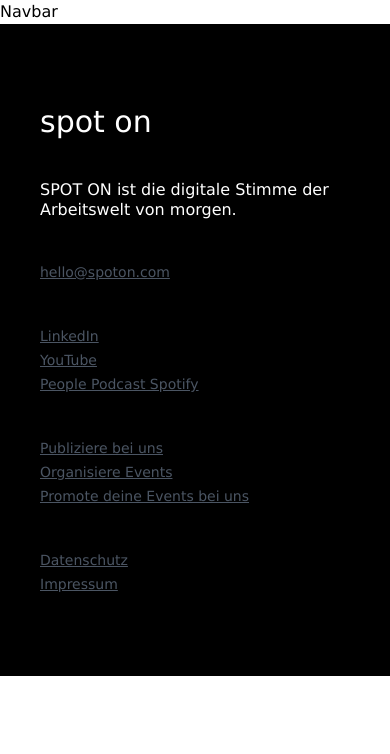
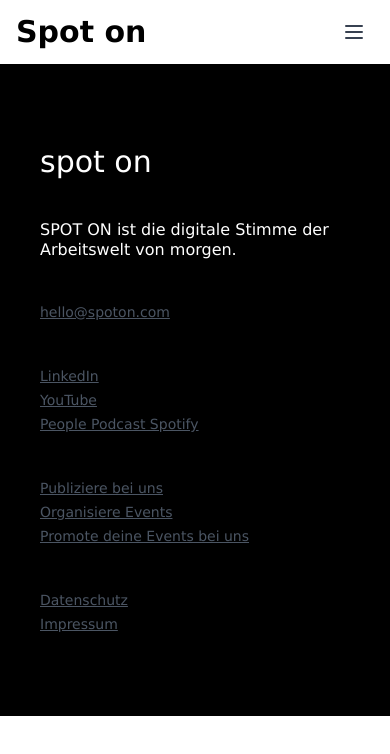
Before and after one commit to Remofurrer/spoton, a Next.js app: page / in a window 390 px wide. Shown: the top 754 px of the page. Built offline with nearby package versions, Linux system fonts and the light colour scheme.

Commit message:
adding navbar

```diff
--- a/components/Navbar.js
+++ b/components/Navbar.js
@@ -1,8 +1,78 @@
-import React from 'react'
+import Link from 'next/link';
+import React, {useState} from 'react'
 
 const Navbar = () => {
+    const [navbar, setNavbar] = useState(false);
+
   return (
-    <div>Navbar</div>
+    <nav className='w-full bg-white shadow'>
+        <div className='justify-between px-4 mx-auto lg:max-w-7xl md:items-center md:flex md:px-8'>
+            <div>
+                <div className='flex items-center justify-between py-3 md:py-5 md:block'>
+                    <Link href="#">
+                        <a>
+                            <h2 className='text-3xl font-bold'>Spot on</h2>
+                        </a>
+                    </Link>
+                    <div className='md:hidden'>
+                        <button
+                            className='p-2 text-gray-700 rounded-md outline-none focus:border-gray-400 focus:border'
+                            onClick={() => setNavbar(!navbar)}>
+                                {navbar ? (
+                                    <svg
+                                    xmlns="http://www.w3.org/2000/svg"
+                                    className="w-6 h-6"
+                                    viewBox="0 0 20 20"
+                                    fill="currentColor"
+                                >
+                                <path
+                                    fillRule="evenodd"
+                                    d="M4.293 4.293a1 1 0 011.414 0L10 8.586l4.293-4.293a1 1 0 111.414 1.414L11.414 10l4.293 4.293a1 1 0 01-1.414 1.414L10 11.414l-4.293 4.293a1 1 0 01-1.414-1.414L8.586 10 4.293 5.707a1 1 0 010-1.414z"
+                                    clipRule="evenodd"
+                                />
+                            </svg>
+                                ) : (
+                                <svg
+                                    xmlns="http://www.w3.org/2000/svg"
+                                    className="w-6 h-6"
+                                    fill="none"
+                                    viewBox="0 0 24 24"
+                                    stroke="currentColor"
+                                    strokeWidth={2}
+                                >
+                                <path
+                                    strokeLinecap="round"
+                                    strokeLinejoin="round"
+                                    d="M4 6h16M4 12h16M4 18h16"
+                                />
+                            </svg>
+                                )}
+                            </button>
+                    </div>
+                </div>
+            </div>
+            <div>
+                <div className={`flex-1 justify-self-center pb-3 mt-8 md:block md:pb-0 md:mt-0 ${
+                    navbar ? "block" : "hidden"
+                }`}>
+                    <ul className='items-center justify-center md:flex md:space-x-20 md:space-y-0 pl-6'>
+                        <Link href="#">
+                            <a><li className='text-gray-600 text-4xl hover:text-red-500 md:hover:underline md:hover:text-gray-600'>Stories</li></a>
+                        </Link>
+                        <Link href="#">
+                            <a><li className='text-gray-600 text-4xl hover:text-teal-500 md:hover:underline md:hover:text-gray-600 py-6'>Events</li></a>
+                        </Link>
+                        <Link href="#">
+                            <a><li className='text-gray-600 text-4xl hover:text-yellow-500 md:hover:underline md:hover:text-gray-600'>About</li></a>
+                        </Link>
+                    </ul>
+                </div>
+            </div>
+            <div>
+                <button className='border m-0 p-6 bg-black text-white hidden md:block'>Newsletter</button>
+            </div>
+        </div>
+    </nav>
   )
 }
 
```
